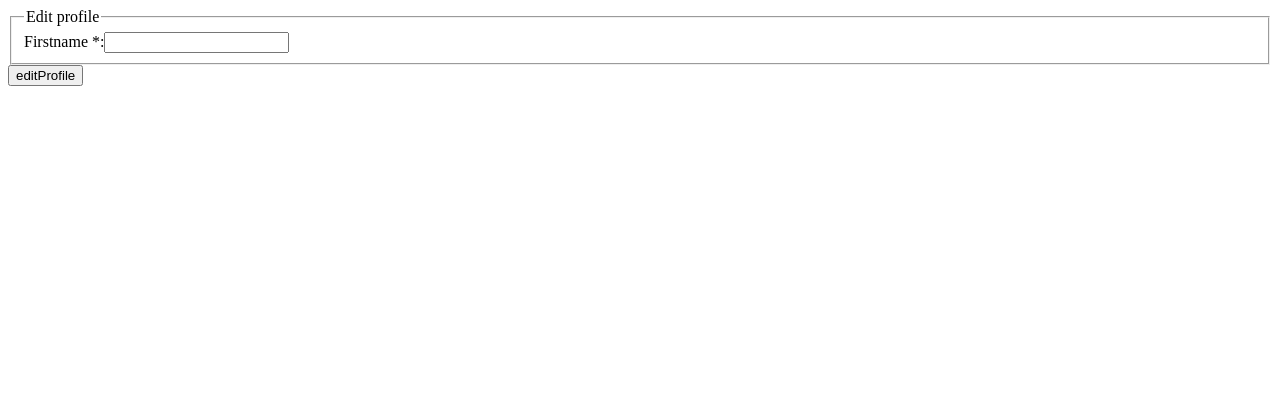
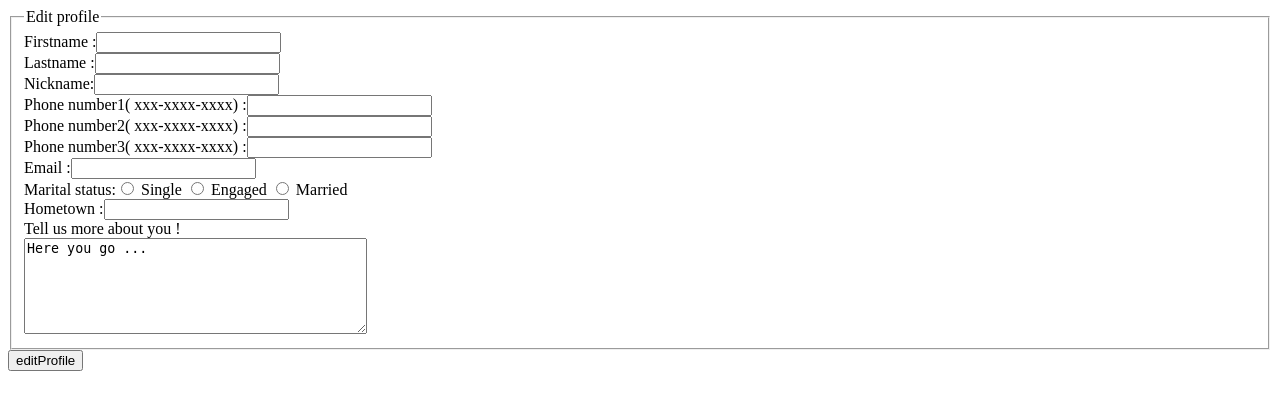
Before and after one commit to tifa64/SocialNetworkWebsite, a PHP site: page /editprofile.html.php in a window 1280 px wide. Shown: the top 410 px of the page. Run offline with PHP 8.4, Linux system fonts and the light colour scheme.

Commit message:
User can edit any of his/her info

```diff
--- a/editprofile.html.php
+++ b/editprofile.html.php
@@ -7,7 +7,19 @@
 <form  action ="" method="post" onsubmit=""  id="editprofile">
 	<fieldset>
   	<legend>Edit profile</legend>
-      <label for="firstname">Firstname *:<input type="text" name="firstname" id="firstname" value="" onblur="" > </label>
+      <label for="firstname">Firstname :<input type="text" name="firstname" id="firstname" value="" onblur="" > </label> <br/>
+			<label for="lastname">Lastname :<input type="text" name="lastname" id="lastname" value="" onblur=""> </label> <br/>
+			  <label for="nickname">Nickname:<input type="text" name="nickname"id="nickname" value=""> </label> <br/>
+				Phone number1( xxx-xxxx-xxxx) :<input id="telNo1" name="telNo1" type="tel"><br/>
+				Phone number2( xxx-xxxx-xxxx) :<input id="telNo2" name="telNo2" type="tel"><br/>
+				Phone number3( xxx-xxxx-xxxx) :<input id="telNo3" name="telNo3" type="tel"><br/>
+				<label for="email">Email :<input type="email" name="email" id="email" value="" onblur=""> </label><br/>
+				Marital status:<input id="single" type="radio" name="status" value="single" > <label for="single">Single</label>
+				<input id="Engaged" type="radio" name="status" value="engaged"> <label for="Engaged">Engaged</label>
+				<input id="Married" type="radio" name="status" value="married"> <label for="Married">Married</label><br/>
+				<label for="Hometown">Hometown :<input type="text" name="hometown"id="hometown" value=""> </label><br/>
+				<label for="aboutme"> Tell us more about you !</label><br/>
+				<textarea name="aboutme" cols="40" rows="6" id="aboutme">Here you go ...</textarea><br/>
 	</fieldset>
   <input type="submit" name="action" value="editProfile">
 </form>
```
